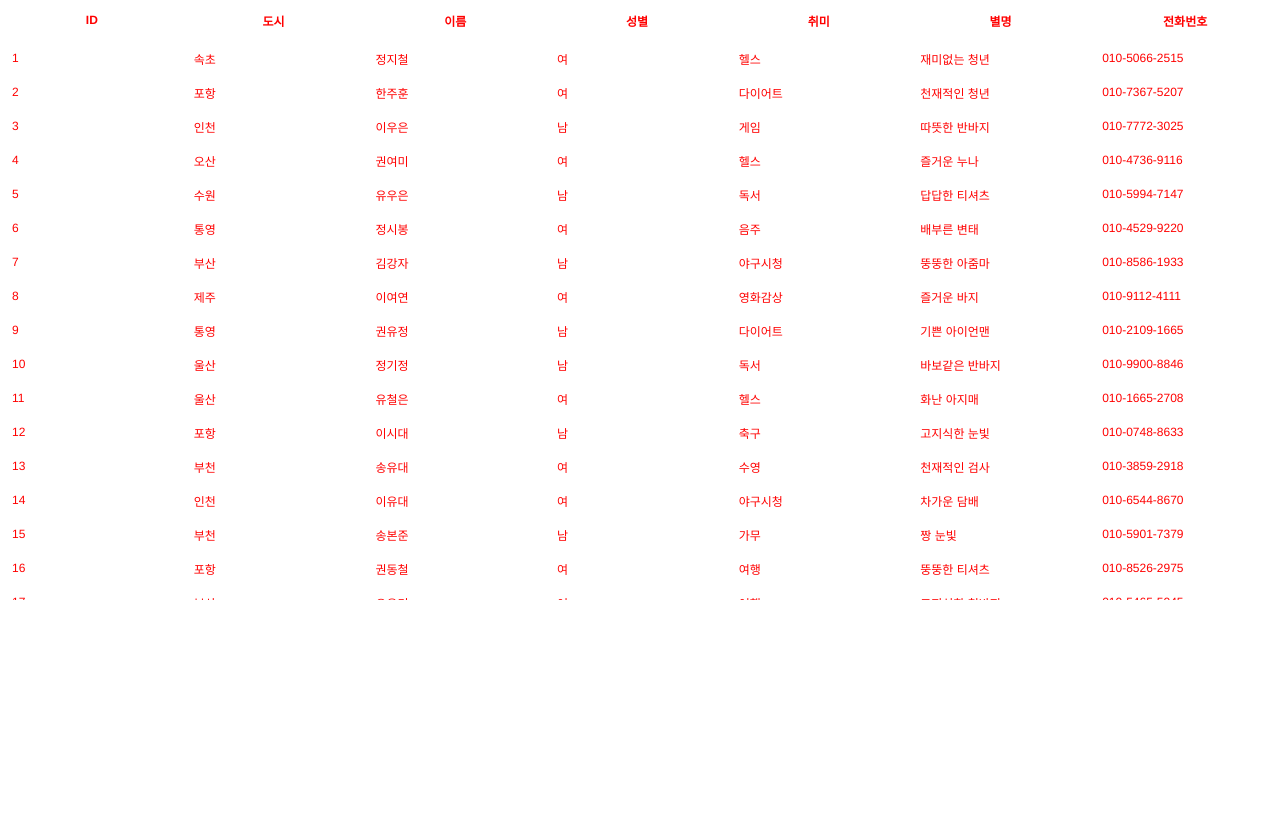
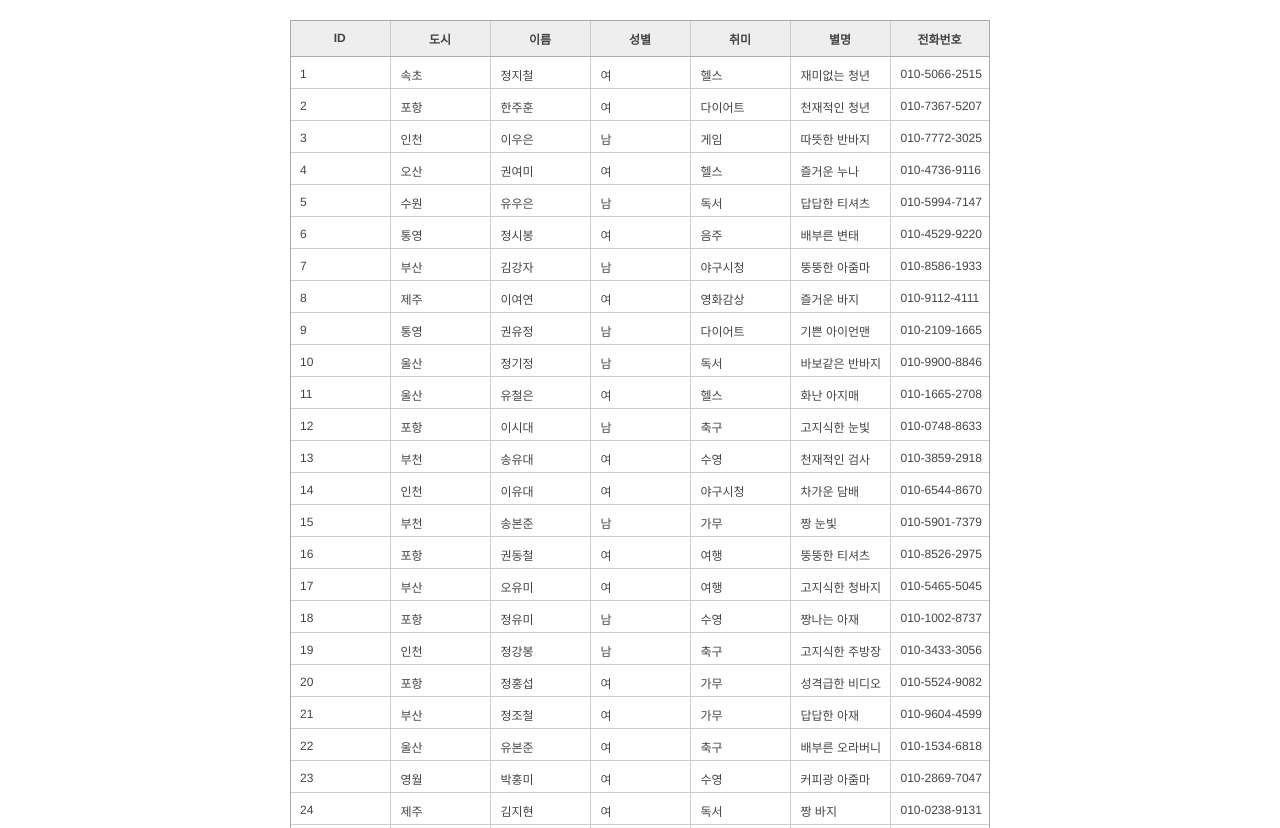
Before and after one commit to 80xer/gg, a website built with Parcel: page demo/index.html in a window 1280 px wide. Shown: the top 828 px of the page. Before the commit the page ends 800 px from the top, so only its background shows below. Built offline with nearby package versions, Linux system fonts and the light colour scheme.

Commit message:
add border style

```diff
--- a/demo/index.css
+++ b/demo/index.css
@@ -4,8 +4,11 @@
   border: 0;
 }
 
+body {
+  padding: 20px;
+}
+
 #grid {
-  width: 100%;
-  height: 600px;
-  overflow: scroll;
+  margin: auto;
+  width: 700px;
 }
--- a/src/body.js
+++ b/src/body.js
@@ -12,10 +12,19 @@ class Body {
   createBodyArea() {
     const area = document.createElement('div');
     addClass(area, 'gg-body-area');
-    const table = this.createTable();
-    area.appendChild(table);
+    const container = this.createTableContainer();
+    area.appendChild(container);
     this.$area = area;
     return area;
+  }
+
+  createTableContainer() {
+    const container = document.createElement('div');
+    addClass(container, 'gg-body-table-container');
+    const table = this.createTable();
+    container.appendChild(table);
+    this.$container = container;
+    return container;
   }
 
   createTable() {
--- /dev/null
+++ b/src/border-line.js
@@ -0,0 +1,19 @@
+/* eslint-disable no-unused-vars */
+/* eslint-disable class-methods-use-this */
+import { addClass } from './utils';
+
+class BorderLine {
+  constructor({ type }) {
+    this.createBorderLine(type);
+  }
+
+  createBorderLine(type) {
+    const line = document.createElement('div');
+    addClass(line, 'gg-border-line');
+    if (type) addClass(line, `gg-border-line-${type}`);
+    this.$line = line;
+    return line;
+  }
+}
+
+export default BorderLine;
--- a/src/colgroup.js
+++ b/src/colgroup.js
@@ -43,6 +43,8 @@ class ColGroup {
         result.push(width);
       }
     }
+    // 테이블의 우측 보더라인과 정확히 겹치기 위해 마지막 컬럼의 너비를 1px 줄인다.
+    result[result.length - 1] -= 1;
     return result;
   }
 }
--- a/src/gg.js
+++ b/src/gg.js
@@ -3,6 +3,7 @@
 import { props as validateProps } from './validate';
 import Head from './head';
 import Body from './body';
+import BorderLine from './border-line';
 import { addClass } from './utils';
 import './style/gg.scss';
 
@@ -27,27 +28,38 @@ class GG {
     this.head = new Head(this.props);
   }
 
+  createBorderLine() {
+    this.topLine = new BorderLine({ type: 'top' });
+    this.rightLine = new BorderLine({ type: 'right' });
+    this.bottomLine = new BorderLine({ type: 'bottom' });
+    this.leftLine = new BorderLine({ type: 'left' });
+  }
+
   createGrid() {
     this.createHead();
     this.createBody();
+    this.createBorderLine();
     const { target } = this.props;
     addClass(target, 'gg');
   }
 
   createContainer() {
     const container = document.createElement('div');
-    addClass(container, 'gg-container');
+    addClass(container, 'gg-contents');
     this.$container = container;
   }
 
   drawGrid() {
     const { target } = this.props;
     const positionInfo = target.getBoundingClientRect();
-    console.log('positionInfo', positionInfo);
-    const { head, body } = this;
+    const { head, body, topLine, rightLine, bottomLine, leftLine } = this;
     const container = this.createContainer();
     this.$container.appendChild(head.$area);
     this.$container.appendChild(body.$area);
+    this.$container.appendChild(topLine.$line);
+    this.$container.appendChild(rightLine.$line);
+    this.$container.appendChild(bottomLine.$line);
+    this.$container.appendChild(leftLine.$line);
     target.appendChild(this.$container);
   }
 }
--- a/src/style/gg.scss
+++ b/src/style/gg.scss
@@ -1,5 +1,100 @@
 .gg {
-  color: red;
+  color: #444;
   font-size: 12px;
   font-family: '\B3CB\C6C0', Dotum, Helvetica, 'Apple SD Gothic Neo', Sans-serif;
+
+  .gg-contents {
+    position: relative;
+    .gg-border-line {
+      position: absolute;
+      background-color: #aaa;
+      &-top {
+        top: 0;
+        left: 0;
+        right: 0;
+        height: 1px;
+      }
+      &-right {
+        top: 0;
+        bottom: 0;
+        right: 0;
+        width: 1px;
+      }
+      &-bottom {
+        bottom: 0;
+        left: 0;
+        right: 0;
+        height: 1px;
+      }
+      &-left {
+        top: 0;
+        bottom: 0;
+        left: 0;
+        width: 1px;
+      }
+    }
+  }
+
+  table {
+    width: 1px;
+    table-layout: fixed;
+    border-collapse: collapse;
+    margin: 0;
+  }
+
+  .gg-head-area {
+    border-bottom: 1px solid #aaa;
+    table {
+      tbody {
+        tr {
+          th {
+            border-style: solid;
+            border-color: #ccc;
+            border-left-width: 1px;
+            border-right-width: 1px;
+            &:first-child {
+              border-left-width: 0px;
+            }
+            overflow: hidden;
+            white-space: nowrap;
+            background-color: #eee;
+          }
+        }
+      }
+    }
+  }
+
+  .gg-body-area {
+    overflow: hidden;
+    .gg-body-table-container {
+      margin-top: -1px;
+    }
+    table {
+      tbody {
+        tr {
+          td {
+            padding-top: 3px;
+            border-style: solid;
+            border-color: #ccc;
+            border-left-width: 1px;
+            border-right-width: 1px;
+            border-top-width: 1px;
+            border-bottom-width: 1px;
+            &:first-child {
+              border-left-width: 0px;
+            }
+            overflow: hidden;
+            white-space: nowrap;
+            div {
+              white-space: nowrap;
+              padding: 3px 10px;
+              overflow: hidden;
+              box-sizing: border-box;
+              word-break: break-all;
+            }
+          }
+        }
+      }
+    }
+  }
 }
```
Also changed, not shown: test/spec/colgroup.test.js (+1 -1 lines).
